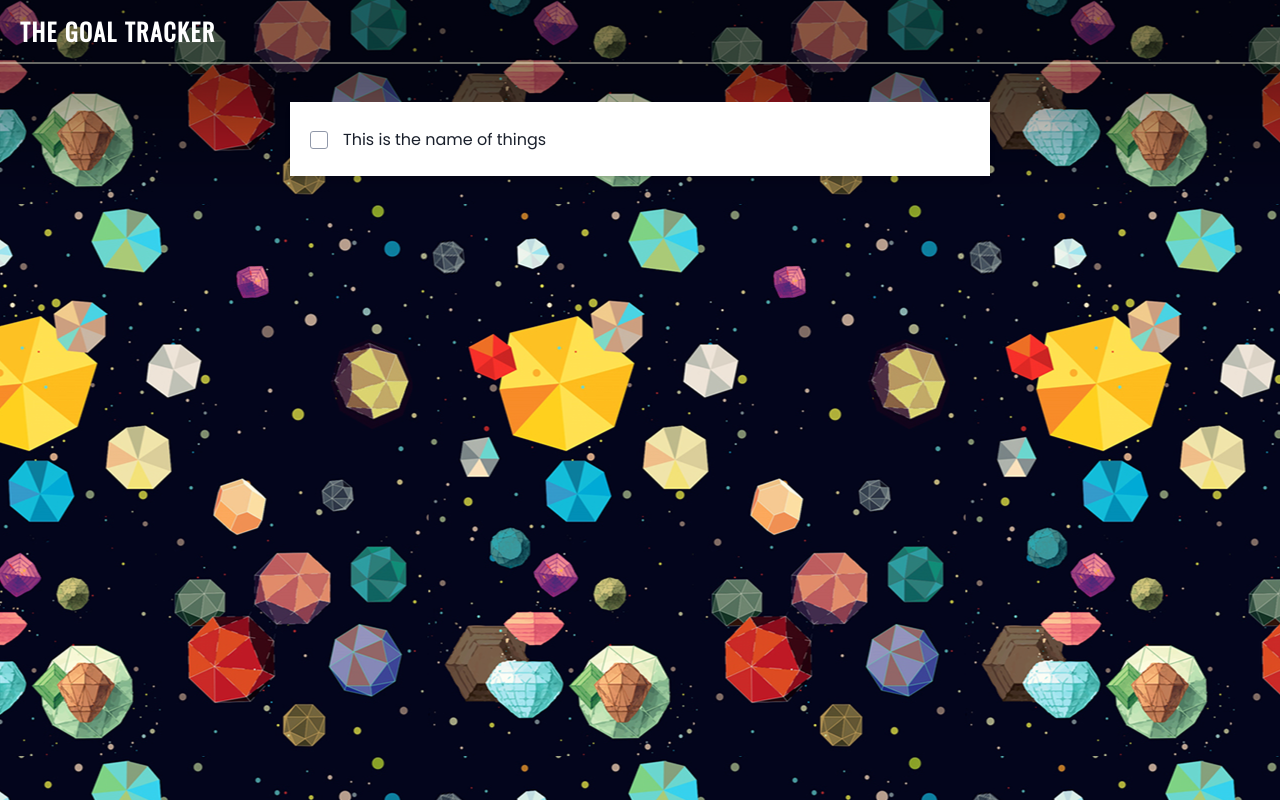
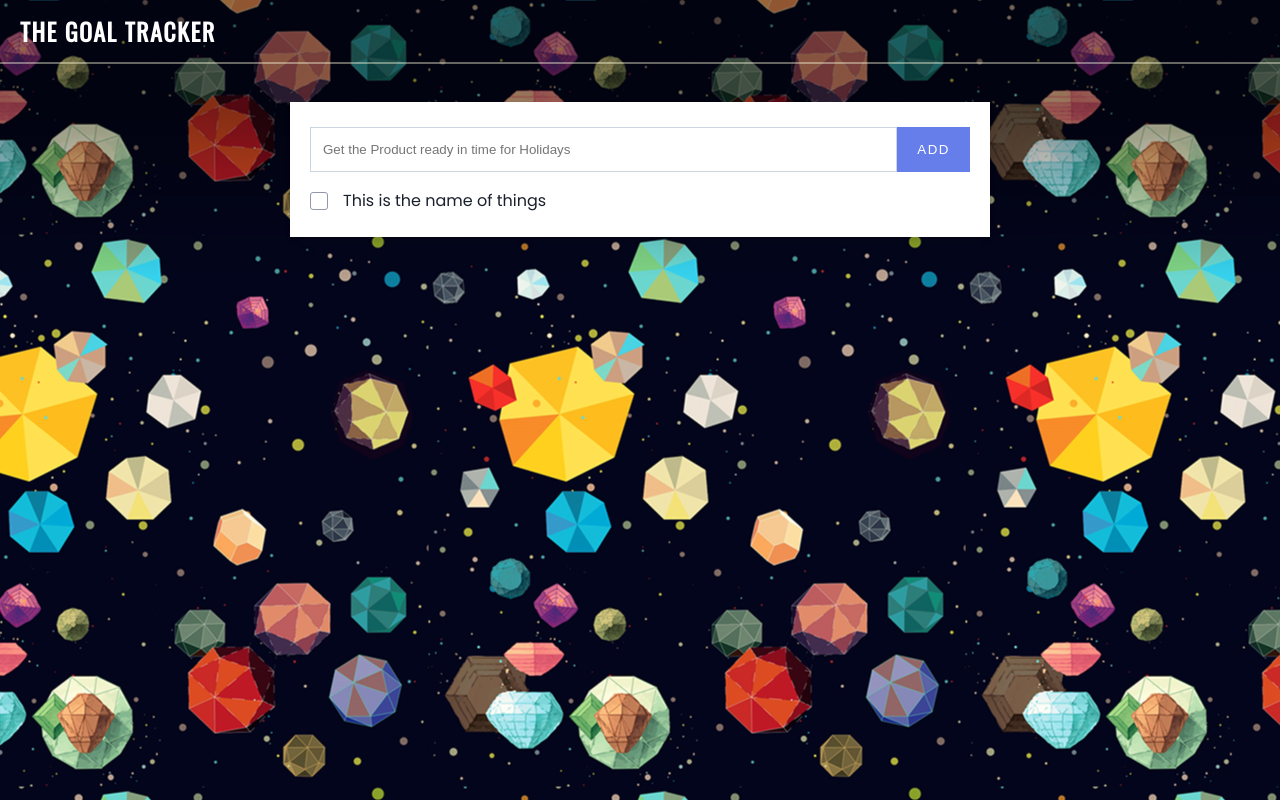
Before and after one commit to agneym/the-goal-tracker, a React (Create React App) app: page / in a window 1280 px wide. Built offline with nearby package versions, Linux system fonts and the light colour scheme.

Commit message:
change to goal section

```diff
--- a/src/components/Goal.js
+++ b/src/components/GoalSection.js
@@ -2,6 +2,7 @@ import React from "react";
 import styled from "styled-components";
 
 import Checkbox from "./Checkbox";
+import InputButton from "./InputButton";
 
 const Container = styled.section`
   background-color: ${props => props.theme.colors.white};
@@ -16,9 +17,21 @@ const InnerContainer = styled.div`
   margin: 1.4rem 0;
 `;
 
-function Goal() {
+function GoalSection() {
+  const handleSubmit = event => {
+    event.preventDefault();
+  };
   return (
     <Container>
+      <InputButton
+        buttonText="Add"
+        onSubmit={handleSubmit}
+        labelText="Add Goal"
+        visibleLabel={false}
+        id="addGoal"
+        placeholder="Get the Product ready in time for Holidays"
+        required
+      />
       <InnerContainer>
         <Checkbox id="123" labelText="This is the name of things" />
       </InnerContainer>
@@ -26,4 +39,4 @@ function Goal() {
   );
 }
 
-export default Goal;
+export default GoalSection;
--- /dev/null
+++ b/src/components/InputButton.js
@@ -0,0 +1,60 @@
+import React from "react";
+import styled from "styled-components";
+
+import VisuallyHidden from "../utils/VisuallyHidden";
+
+const Form = styled.form`
+  margin: 1.5rem 0;
+  width: 100%;
+  display: flex;
+`;
+
+const Input = styled.input`
+  flex: 1;
+  padding: 1.4rem 1.2rem;
+  border: 1px solid ${props => props.theme.colors.gray[400]};
+`;
+
+const Label = styled.label`
+  ${props => !props.visibleLabel && VisuallyHidden}
+`;
+
+const Button = styled.button`
+  padding: 1.4rem 2rem;
+  box-shadow: none;
+  color: ${props => props.theme.colors.white};
+  background-color: ${props => props.theme.colors.indigo[500]};
+  border: none;
+  cursor: pointer;
+  letter-spacing: 0.15rem;
+  text-transform: uppercase;
+
+  &:hover {
+    background-color: ${props => props.theme.colors.indigo[400]};
+  }
+
+  &:focus {
+    box-shadow: ${props => props.theme.boxShadows.outline};
+  }
+`;
+
+function InputButton({
+  id,
+  labelText,
+  visibleLabel = true,
+  buttonText,
+  onSubmit,
+  ...rest
+}) {
+  return (
+    <Form onSubmit={onSubmit}>
+      <Label htmlFor={id} visible={visibleLabel}>
+        {labelText}
+      </Label>
+      <Input type="text" id={id} {...rest} />
+      <Button type="submit">{buttonText}</Button>
+    </Form>
+  );
+}
+
+export default InputButton;
--- a/src/pages/Dashboard.js
+++ b/src/pages/Dashboard.js
@@ -1,13 +1,13 @@
 import React, { Fragment } from "react";
 
 import Navbar from "../components/Navbar";
-import Goal from "../components/Goal";
+import GoalSection from "../components/GoalSection";
 
 function Dashboard() {
   return (
     <Fragment>
       <Navbar />
-      <Goal />
+      <GoalSection />
     </Fragment>
   );
 }
```
